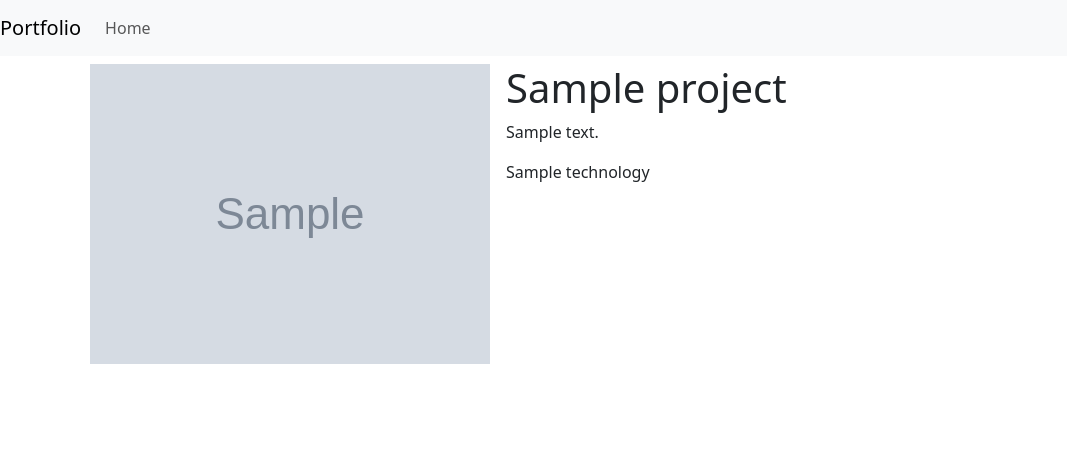
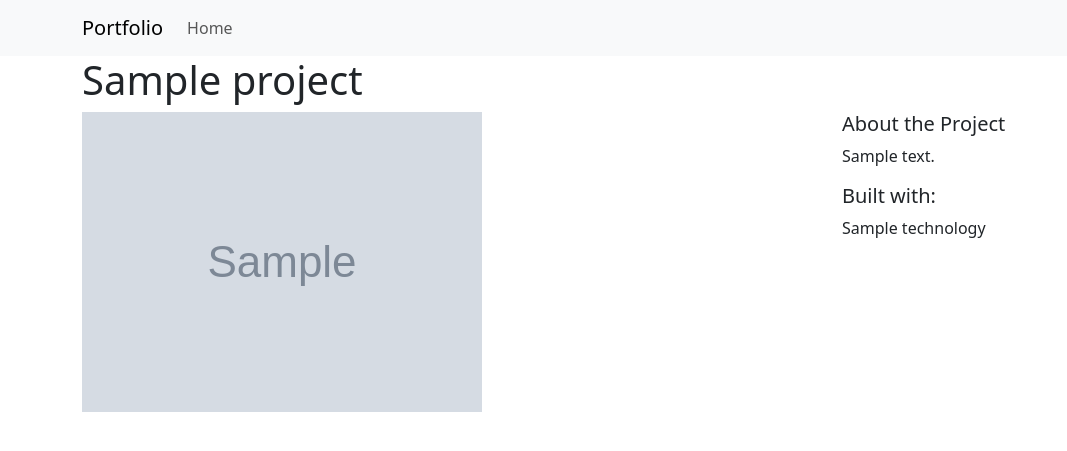
Before and after one commit to aaron-ruhl/Portfolio, a Django app: template projects/templates/projects/detail.html in a window 1280 px wide. Shown: the top 451 px of the page, without its empty margins (0-1067 px from the left). Run offline with Django 5.2, Linux system fonts and the light colour scheme; the template is opened without the code that fills it: most values are stand-ins (such as "Sample title", 1, 10 or a date in 2020); grey boxes marked "Sample" are stand-in pictures.

```diff
--- a/portfolio/urls.py
+++ b/portfolio/urls.py
@@ -16,8 +16,10 @@ Including another URLconf
 """
 from django.contrib import admin
 from django.urls import include, path
+from django.conf import settings
+from django.conf.urls.static import static
 
 urlpatterns = [
     path('admin/', admin.site.urls),
     path('projects/', include('projects.urls'))
-]
+]+static(settings.STATIC_URL, document_root=settings.STATIC_ROOT)
--- a/projects/templates/projects/base.html
+++ b/projects/templates/projects/base.html
@@ -7,12 +7,15 @@
     <link href="https://cdn.jsdelivr.net/npm/bootstrap@5.3.3/dist/css/bootstrap.min.css" rel="stylesheet" integrity="sha384-QWTKZyjpPEjISv5WaRU9OFeRpok6YctnYmDr5pNlyT2bRjXh0JMhjY6hW+ALEwIH" crossorigin="anonymous">
 </head>
 <body>
+
 <nav class="navbar navbar-expand-lg navbar-light bg-light">
+    <div class="container">
+        <a class="navbar-brand" href="{% url 'projects:all_projects' %}">Portfolio</a>
         <button class="navbar-toggler" type="button" data-toggle="collapse" data-target="#navbarTogglerDemo01" aria-controls="navbarTogglerDemo01" aria-expanded="false" aria-label="Toggle navigation">
             <span class="navbar-toggler-icon"></span>
         </button>
-  <div class="collapse navbar-collapse" id="navbarTogglerDemo01">
-    <a class="navbar-brand" href="{% url 'projects:all_projects' %}">Portfolio</a>
+
+        <div class="collapse navbar-collapse" id="navbarSupportedContent">
             <ul class="navbar-nav mr-auto mt-2 mt-lg-0">
                 <li class="nav-item active">
                     <a class="nav-link" href="{% url 'projects:all_projects' %}">Home <!--<span class="sr-only">(current)</span>--></a>
@@ -20,9 +23,9 @@
                 <!--
                 <li class="nav-item">
                     <a class="nav-link" href="#">Link</a>
-      </li>
-        -->
+                </li> -->
             </ul>
+        </div>
     </div>
 </nav>
 <div class="container">
--- a/projects/templates/projects/detail.html
+++ b/projects/templates/projects/detail.html
@@ -1,13 +1,15 @@
 {% extends 'projects/base.html' %}
 {% load static %}
 {% block body %}
-<div class="d-flex bd-highlight mb-3">
-  <div class="mr-auto p-2 bd-highlight">
+<h1>{{ project.title }}</h1>
+<div class="row">
+    <div class="col-md-8">
       <img src = '{% static project.image %}' alt = '{{ project.description }}'>
   </div>
-  <div class="p-2 bd-highlight">
-      <h1>{{ project.title }}</h1>
+  <div class="col-md-4">
+      <h5>About the Project</h5>
       <p>{{ project.description }}</p>
+      <h5>Built with:</h5>
       <p>{{ project.technology }}</p>
   </div>
 </div>
```
Also changed, not shown: portfolio/settings.py (+9 -3 lines), db.sqlite3, 1 other file. Lines whose indentation alone changed are shown as unchanged.
